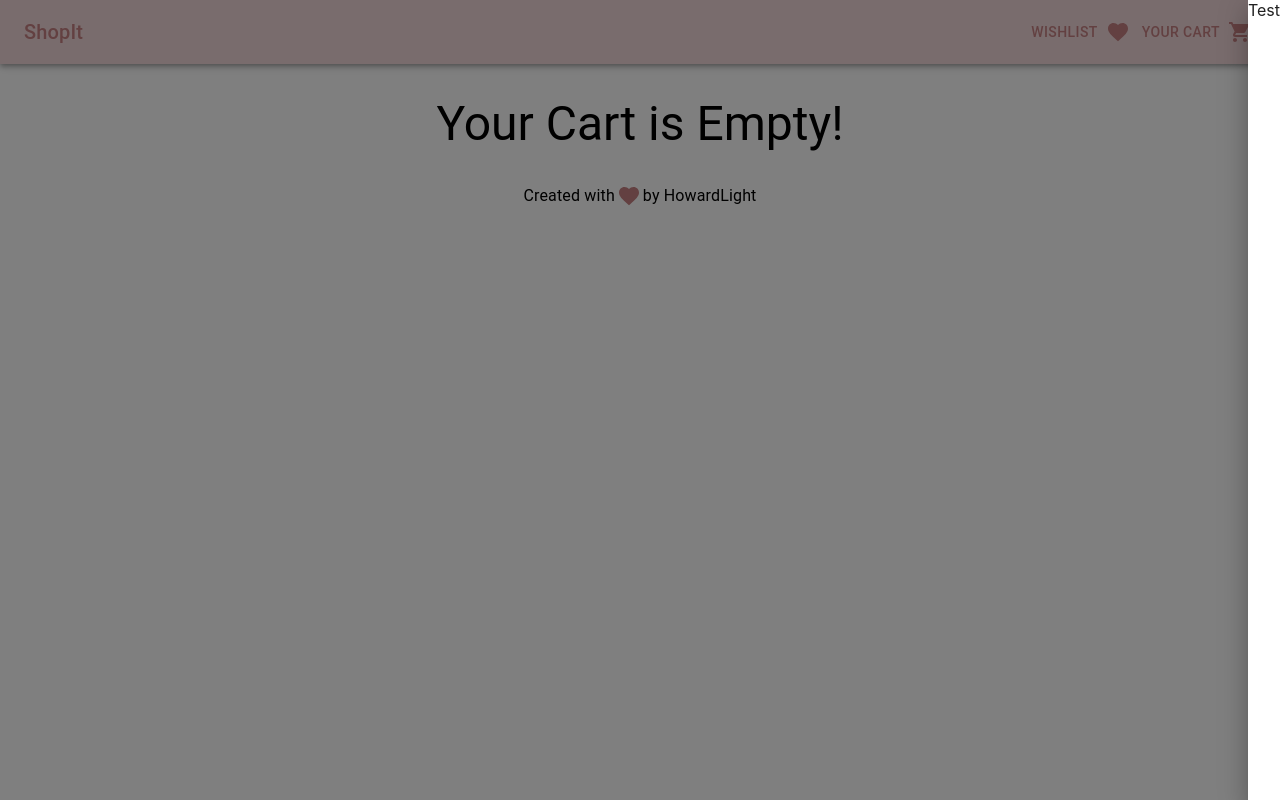
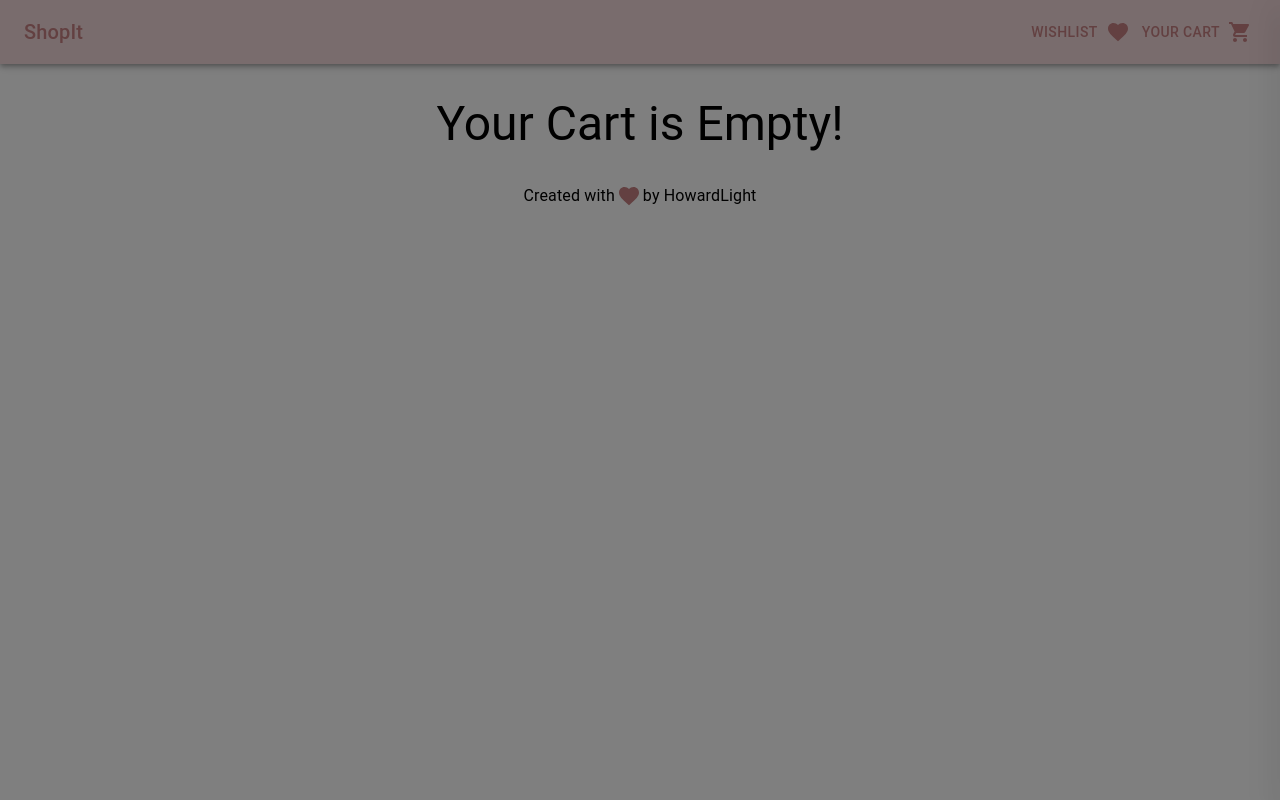
Before and after one commit to Howardlight/shopit, a Next.js app: page /cart in a window 1280 px wide. Both pictures are taken after a click on the button "WISHLIST". Built offline with nearby package versions, Linux system fonts and the light colour scheme.

Commit message:
Drawer is now functional, revamped Drawer

```diff
--- a/components/WishlistDrawer.tsx
+++ b/components/WishlistDrawer.tsx
@@ -1,36 +1,55 @@
 import * as React from 'react';
 import {
     Toolbar,
-    Divider,
     List,
     ListItem,
     ListItemIcon,
     ListItemText,
-    Drawer
+    Drawer,
+    Typography,
+    Box,
+    Container,
+    IconButton,
 } from "@mui/material";
 
-import MailIcon from '@mui/icons-material/Mail';
-import MenuIcon from '@mui/icons-material/Menu';
-import InboxIcon from '@mui/icons-material/MoveToInbox';
+import Divider from "@mui/material/Divider";
+
+import { useAppDispatch, useAppSelector } from "../redux/hooks";
+
+import Image from "next/image";
+import imageLoader from "../imageLoader";
+
+import DeleteIcon from '@mui/icons-material/Delete';
 
 export default function WishlistDrawer({isDrawerOpen, setIsDrawerOpen}: {isDrawerOpen: boolean, setIsDrawerOpen: React.Dispatch<React.SetStateAction<boolean>>}) {
-    // const { window } = props;
-    // const [mobileOpen, setMobileOpen] = React.useState(false);
 
-    // const toggleDrawer = () => {
-    //     // setMobileOpen(!mobileOpen);
-    //     setIsDrawerOpen(!isDrawerOpen);
-    // };
+    const dispatch = useAppDispatch();
+    const wishlist = useAppSelector((state) => state.wishlist.content);
+
 
     return (
-        <div>
-            <Drawer
-                anchor={"right"}
-                open={isDrawerOpen}
-                onClose={()=> setIsDrawerOpen(false)}
-            >
-                Test
-            </Drawer>
-        </div>
+        <Drawer
+            anchor={"right"}
+            open={isDrawerOpen}
+            onClose={() => setIsDrawerOpen(false)}
+        >
+            {wishlist.map((product, index) => {
+                return (
+                    <>
+                        <Box key={index} style={{ display: "flex", justifyContent: "center", flexDirection: "row", maxWidth: "300px", padding: "3px" }}>
+                            <Image loader={imageLoader} alt={product.title} src={product.image} unoptimized height="128" width="128" />
+                            <Container>
+                                <Typography variant="subtitle1">{product.title}</Typography>
+                                <Box style={{ display: "flex", justifyContent: "space-evenly", flexDirection: "row", alignItems: "center" }}>
+                                    <Typography variant="subtitle2">{product.category}</Typography>
+                                    <IconButton><DeleteIcon /></IconButton>
+                                </Box>
+                            </Container>
+                        </Box>
+                        <Divider />
+                    </>
+                );
+            })}
+        </Drawer>
     );
 };
```
